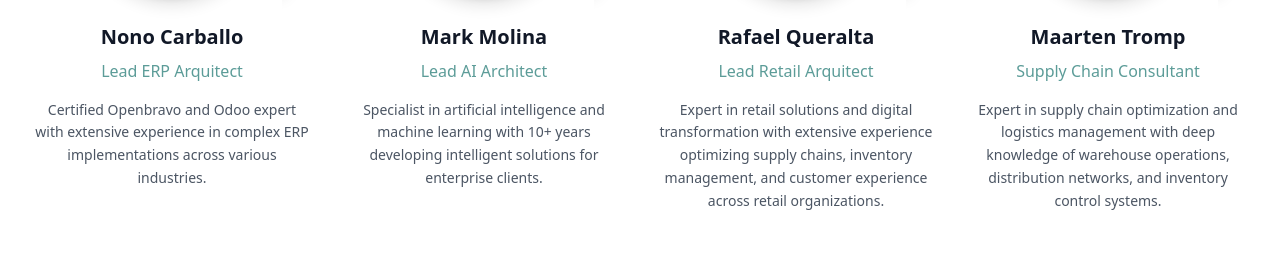
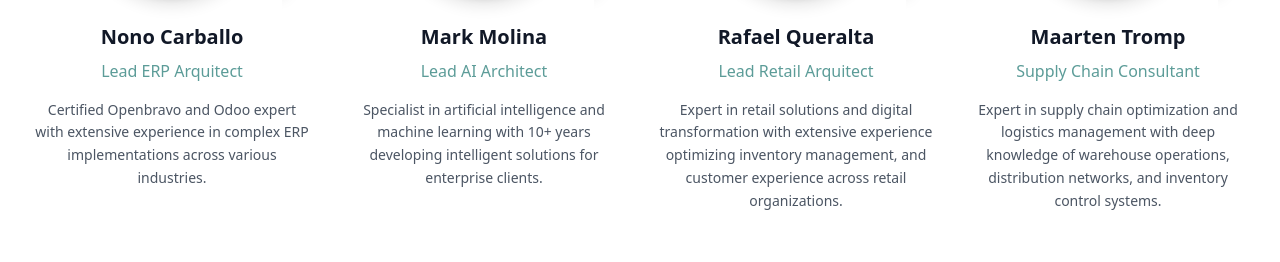
Before and after one commit to rafaelcuba81/doceleguas-web, a React (Vite) app: page /about in a window 1280 px wide. Shown: the part 2743-3005 px from the top of the page. Built offline with nearby package versions, Linux system fonts and the light colour scheme.

Commit message:
Remove supply chains from Rafael's description

```diff
--- a/src/pages/AboutPage.tsx
+++ b/src/pages/AboutPage.tsx
@@ -52,7 +52,7 @@ const AboutPage = () => {
     {
       name: 'Rafael Queralta',
       position: 'Lead Retail Arquitect',
-      description: 'Expert in retail solutions and digital transformation with extensive experience optimizing supply chains, inventory management, and customer experience across retail organizations.',
+      description: 'Expert in retail solutions and digital transformation with extensive experience optimizing inventory management, and customer experience across retail organizations.',
       image: 'https://images.pexels.com/photos/2182970/pexels-photo-2182970.jpeg?auto=compress&cs=tinysrgb&w=400',
       linkedin: '#'
     },
```
